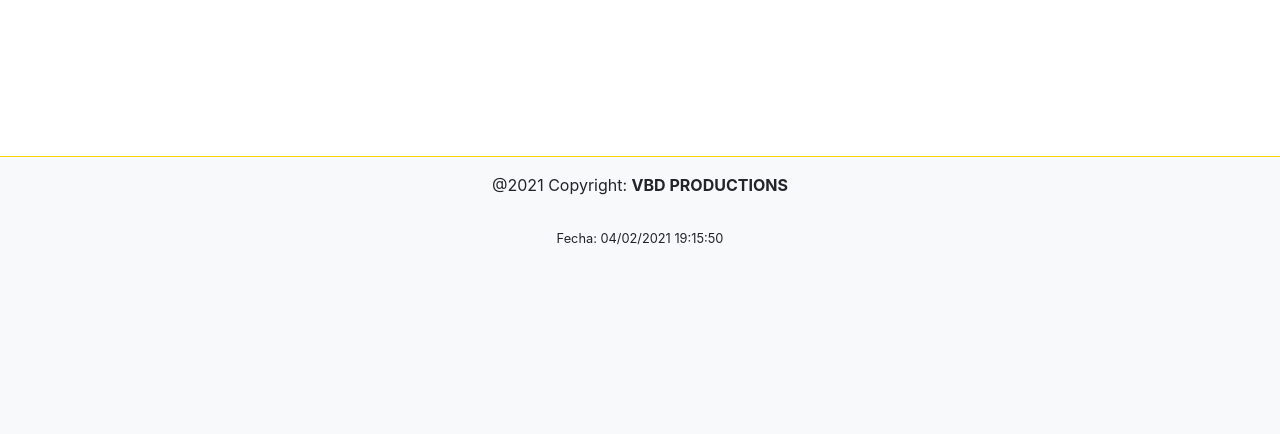
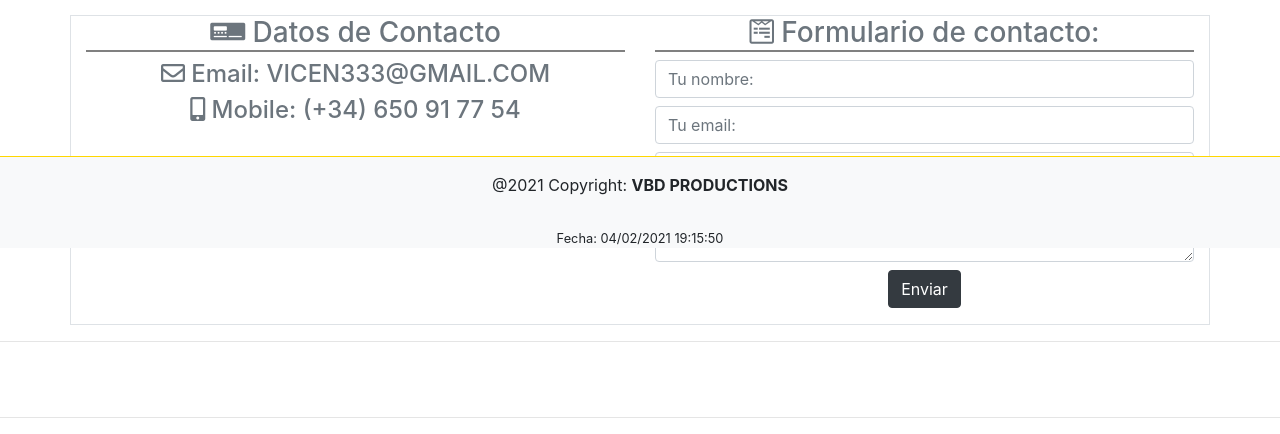
Before and after one commit to IlDragoDoro/DragonWeb, a PHP site: page /views/contact.php in a window 1280 px wide. Shown: the part 552-986 px from the top of the page. Before the commit the page ends 797 px from the top, so only its background shows below. Run offline with PHP 8.4, Linux system fonts and the light colour scheme; some libraries are stand-ins or nearby versions.

Commit message:
creado formulario de conatcto,mapa e información para el apartado de contacto

```diff
--- a/views/contact.php
+++ b/views/contact.php
@@ -1,6 +1,27 @@
     <title>Contacto - Il Drago D'oro</title>
     <?php include('../common/header.php'); ?>
-    <div class="">
-
+    <div class="container">
+      <div class="row">
+        <div class="col-md-12">
+          <iframe src="https://www.google.com/maps/embed?pb=!1m18!1m12!1m3!1d393607.83979083266!2d2.4253621356114556!3d39.58076996990948!2m3!1f0!2f0!3f0!3m2!1i1024!2i768!4f13.1!3m3!1m2!1s0x1297948706061e07%3A0xe1523779302cd452!2sPalma%20de%20Mallorca%2C%20Islas%20Baleares!5e0!3m2!1ses!2ses!4v1614876682788!5m2!1ses!2ses" width="100%" height="450" style="border:0;" allowfullscreen="" loading="lazy"></iframe>
+        </div>
+      </div>
+      <div class="row text-secondary text-center mt-3 border">
+        <div class="col-md-6">
+          <h3 style="border-bottom: 2px solid grey"><i class="fas fa-digital-tachograph"></i> Datos de Contacto</h3>
+          <h4><i class="far fa-envelope"></i> Email: VICEN333@GMAIL.COM</h4>
+          <h4><i class="fas fa-mobile-alt"></i> Mobile: (+34) 650 91 77 54</h4>
+        </div>
+        <div class="col-md-6">
+          <h3 style="border-bottom: 2px solid grey"><i class="fab fa-wpforms"></i> Formulario de contacto:</h3>
+          <form class="" action="contact.php" method="post">
+            <input class="form-control" type="text" name="name" placeholder="Tu nombre:">
+            <input class="form-control mt-2" type="email" name="email" placeholder="Tu email:">
+            <textarea class="form-control mt-2" name="txt" rows="4" cols="40" placeholder="Escribe tu mensaje:"></textarea>
+            <input class="btn btn-dark mt-2" type="submit" name="submit" value="Enviar">
+          </form>
+        </div>
+      </div>
     </div>
+    <hr style="margin-bottom:75px">
     <?php include('../common/footer.php'); ?>
--- a/views/cv.php
+++ b/views/cv.php
@@ -101,7 +101,7 @@
       <div class="row mt-3">
         <div class=" text-secondary col-md-12 text-center">
           <h3 type="button" id="cinco"> <i class="fas fa-user-tag"></i> Sobre mi <i class="fas fa-sort-down"></i></h3>
-          <div id="about" >
+          <div id="about" hidden>
             <div class="row">
               <div class="col-12 border text-center">
                 <h5> <strong>Edad:</strong>  <label id="edad"></label> años.</h5>
```
